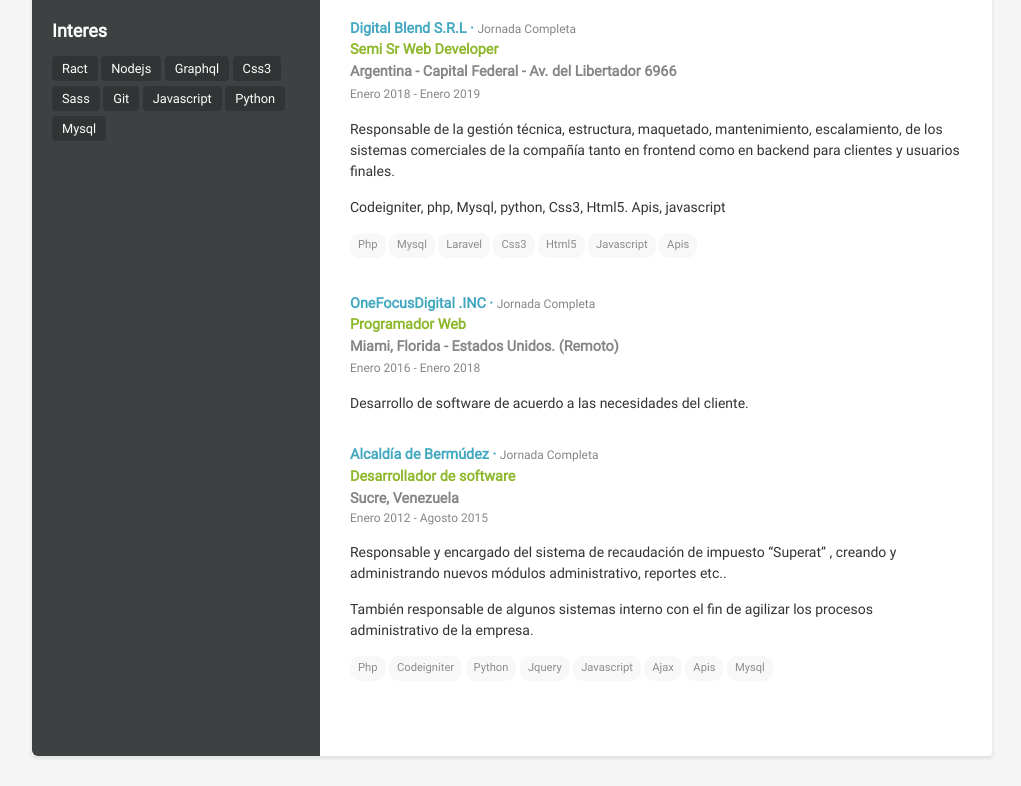
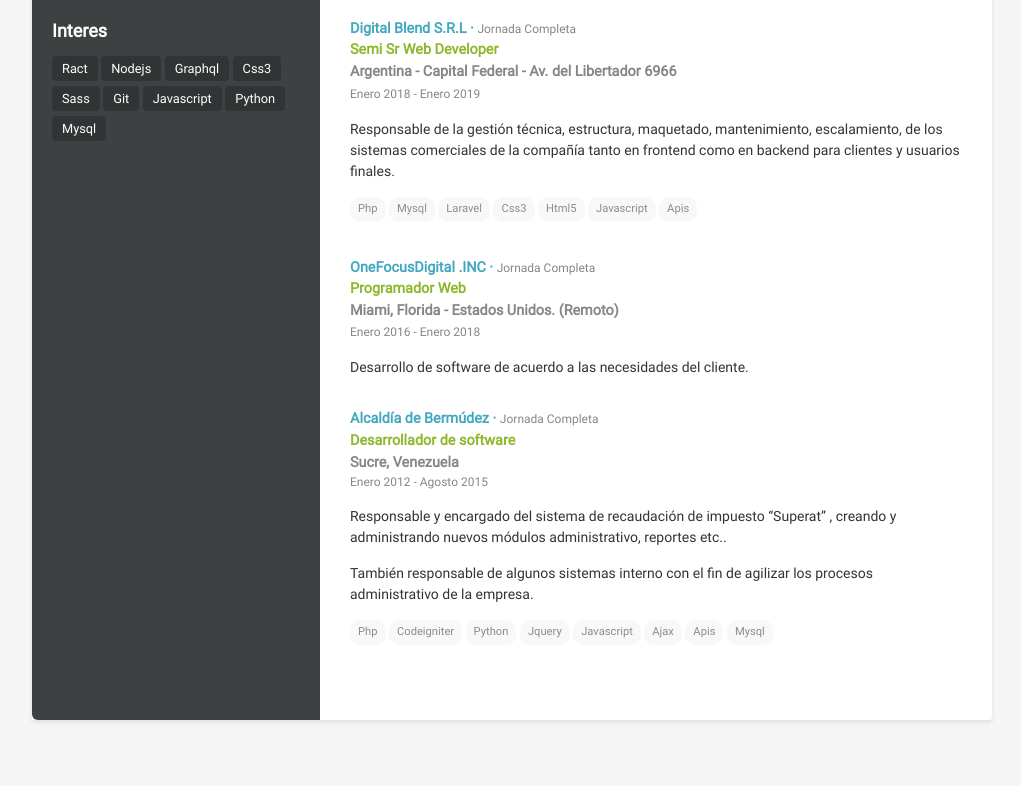
Before and after one commit to cguilarte/cguilarte, a plain HTML site: page index.html in a window 1280 px wide. Shown: the part 895-1681 px from the top of the page, without its empty margins (128-1149 px from the left). After the commit the page ends 1645 px from the top, so only its background shows below. Drawn offline with nearby package versions, Linux system fonts and the light colour scheme; no server answers; files whose address does not match are found by name.

Commit message:
Update index.html

```diff
--- a/index.html
+++ b/index.html
@@ -216,7 +216,6 @@
                         <p>Responsable de la gestión técnica, estructura, maquetado, mantenimiento, escalamiento, de los
                             sistemas comerciales de la compañía tanto en frontend como en backend para clientes y usuarios finales.</p>
 
-                         <p class="tags">Codeigniter, php, Mysql, python, Css3, Html5. Apis, javascript</p>
                          <p class="tags"><small>php</small> <small>Mysql</small> <small>laravel</small> <small>Css3</small> <small>Html5</small> <small>Javascript</small> <small>apis</small> </p>
 
                     </div>
```
